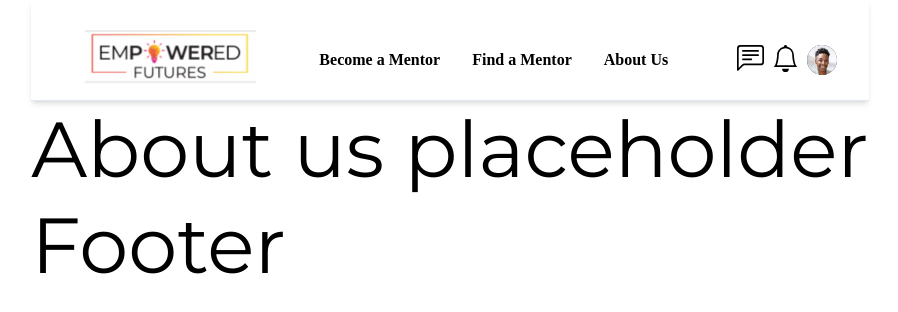
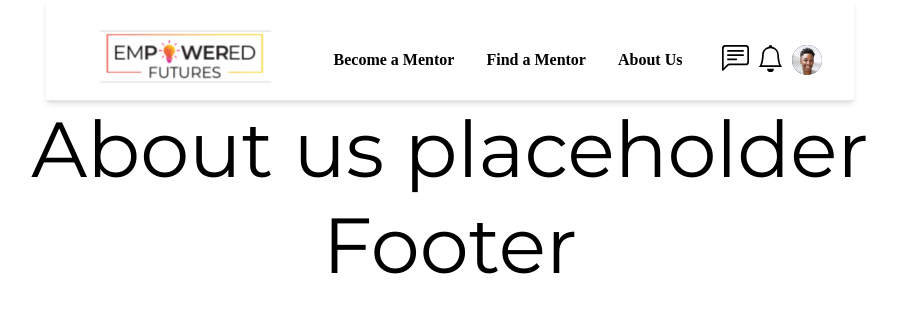
Before and after one commit to JasonXB/EF_Clone, a Next.js app: page /about-us in a window 1280 px wide. Shown: the top 312 px of the page, without its empty margins (190-1088 px from the left). Built offline with nearby package versions, Linux system fonts and the light colour scheme; what tw-elements would draw is missing.

Commit message:
layout style fix

```diff
--- a/src/components/Layout.tsx
+++ b/src/components/Layout.tsx
@@ -20,13 +20,13 @@ const Layout = ({ ...props }: LayoutProps) => {
         <meta name="description" content="text" />
         <link rel="icon" href="/favicon.ico" />
       </Head>
-      <div className={LayoutStyle.Content}>
-        <Navbar />
+      <Navbar />
+      <div className={LayoutStyle.content}>
         <main>{props.children}</main>
-        {/* Add the Footer component here */}
-        {/* <Footer/> */}
-        <h1>Footer</h1>
       </div>
+      {/* Add the Footer component here */}
+      {/* <Footer/> */}
+      <h1>Footer</h1>
     </div>
   );
 };
```
